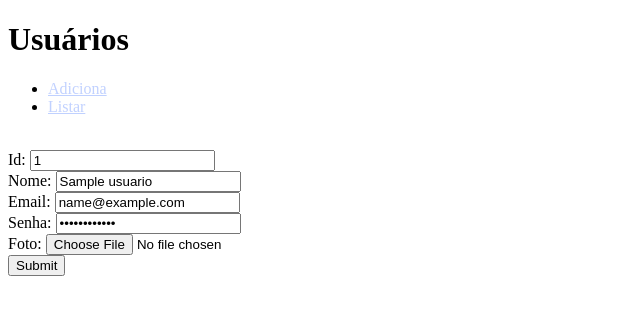
After one commit to Jucleison/APNPs, a Node project: template views/edita.ejs in a window 1280 px wide. The commit adds this page. Shown: the top 315 px of the page, without its empty margins (0-640 px from the left). Run offline with Node 20 templates, Linux system fonts and the light colour scheme; the template is opened without the code that fills it: most values are stand-ins (such as "Sample title", 1, 10 or a date in 2020).

Commit message:
tentando arrumar

```diff
--- a/config/conexao.js
+++ /dev/null
@@ -1,6 +0,0 @@
-const mongoose = require('mongoose')
-const uri = "mongodb://localhost:27017/apnp"
-
-mongoose.connect(uri, { useNewUrlParcer: true, useUnifiedTopology: true })
-
-module.exports = mongoose
--- a/index.js
+++ b/index.js
@@ -1,57 +1,123 @@
 const express = require('express')
 const app = express()
-var bodyParser = require('Body-parser')
-var cookieParser = require('cookie-parser')
+var bodyparser = require('body-parser')
+var cookieparser = require('cookie-parser')
 var path = require('path')
 var Usuario = require('./model/usuario')
+var upload = require('./config/configMulter')
 
-app.use(cookieParser())
+app.use(cookieparser())
 
-app.use(bodyParser.json())
-app.use(bodyParser.urlencoded({extended:false}))
+app.use(bodyparser.json())
 
-app.set("view engine","ejs")
+app.use(bodyparser.urlencoded({extended:false}))
+
+
+app.set("view engine", "ejs")
 
 app.use(express.static(path.join(__dirname,"public")))
 
 app.get('/',function(req,res){
     Usuario.find({}).exec(function(err,docs){
+
         res.render('index.ejs',{Usuarios:docs})
     })
+
+
+})
+
+app.post('/', function(req,res){
+
+Usuario.find({nome: new RegExp(req.body.txtPesquisa,'gi')}).exec(function(err,docs){
+
+    res.render('index.ejs', {Usuarios : docs })
+
+})
+
 })
 
 
-app.get('/add',function(req,res){
-    res.render('adiciona.ejs')
+app.get('/add', function(req,res){
+
+res.render('adiciona.ejs')
+
+
 })
 
-app.post('/add', function(req,res){
-   var usuario = new Usuario({
-        nome: req.body.txtnome,
-        email: req.body.txtemail,
-        senha: req.body.txtsenha,
-        foto: req.body.txtfoto
-   })
-   usuario.save(function(err){
-       if(err){
-            console.log(err)
-       }else{
-            res.redirect('/');
-       }
-   })
+app.post('/add',upload.single("txtFoto"), function(req,res){
+     var usuario = new Usuario({
+         nome: req.body.txtNome,
+         email: req.body.txtEmail,
+         senha: req.body.txtSenha,
+         foto: req.file.filename
+
+     })
+
+     usuario.save(function(err){
+             if(err){
+
+                console.log(err)
+
+             }else{
+
+                  res.redirect('/')
+}
+
+ })
 })
 
-app.get('/del/:id',function(req,res){
-    Usuario.findByIdAndDelete(req.params.id,function(err){
-      if(err){
-          console.log(err)
-        }else {
-       res.reedirect('/')
-        }
+app.get('/del/:id', function(req,res){
+    Usuario.findByIdAndDelete(req.params.id, function(err){
+     if(err){
+      console.log(err)
+     }else{
+       res.redirect('/')
+     }
+
     })
 
 })
 
+app.get('/edit/:id',function(req,res){
+ Usuario.findById(req.params.id, function(err,docs){
+
+    if(err){
+console.log(err)
+
+    }else{
+
+        res.render('edita.ejs',{Usuario:docs})
+    }
+
+
+
+
+ })
+
+
+})
+
+app.post('/edit/:id',upload.single("txtFoto"), function(req,res){
+
+    Usuario.findByIdAndUpdate(req.params.id,{
+         nome: req.body.txtNome,
+             email: req.body.txtEmail,
+              senha: req.body.txtSenha,
+               foto:req.file.filename
+
+
+         },function(err,docs){
+
+res.redirect('/')
+
+})
+})
+
+
+
+
 app.listen(3000,function(){
+
     console.log("Conexão inicializada")
+
 })
--- /dev/null
+++ b/model/conexao.js
@@ -0,0 +1,6 @@
+const mongoose = require('mongoose')
+const uri = "mongodb://localhost:27017/apnp"
+
+mongoose.connect(uri, { useNewUrlParser: true}, { useUnifiedTopology: true })
+
+module.exports = mongoose
--- /dev/null
+++ b/views/cabecalho.ejs
@@ -0,0 +1,44 @@
+<!DOCTYPE html>
+<html lang="eng">
+
+<head>
+ <meta charset="UTF-8">
+ <meta name="viewport" content="width=device-width, initial-scale=1.0">
+ <title>Usuários</title>
+
+<style>
+    table,td,th {
+        border: 1px solid black;
+    }
+th{
+    font-weight: bolder;
+}
+
+ td,th{
+     padding: 5px;
+ }
+
+ li a{ color:rgba(0, 68, 255, 0.247)}
+
+ .foto{
+ max-width: 200px;
+ max-height: 150px;
+
+ }
+
+</style>
+
+
+</head>
+<body>
+
+
+
+<h1>Usuários</h1>
+
+<ul>
+     <li><a href="/add">Adiciona</a></li>
+     <li><a href="/">Listar</a></li>
+
+</ul>
+<br>
--- /dev/null
+++ b/views/edita.ejs
@@ -0,0 +1,20 @@
+<%-include('cabecalho.ejs')%>
+
+
+
+<form method="POST" enctype="multipart/form-data">
+Id: <input type='text'  name='txtId' readonly value="<%=Usuario._id%>"><br>
+Nome: <input type="text" name="txtNome" placeholder="Nome" value="<%=Usuario.nome%>" ><br>
+Email: <input type="email" name="txtEmail" placeholder="Email" value="<%=Usuario.email%>"><br>
+Senha: <input type="password" name="txtSenha" placeholder="Senha" value="<%=Usuario.senha%>"><br>
+Foto: <input type="file" name="txtFoto"><br>
+
+ <input type="submit" name="Adicionar">
+
+
+</form>
+
+
+
+
+<%-include('rodape.ejs')%>
--- /dev/null
+++ b/views/rodape.ejs
@@ -0,0 +1,2 @@
+</body>
+</html>
```
Also changed, not shown: config/configMulter.js (added, +20 -0 lines), model/usuario.js (+8 -6 lines), views/adiciona.ejs (+5 -12 lines), views/index.ejs (+20 -27 lines), views/usuarios.ejs (deleted, +0 -30 lines).
